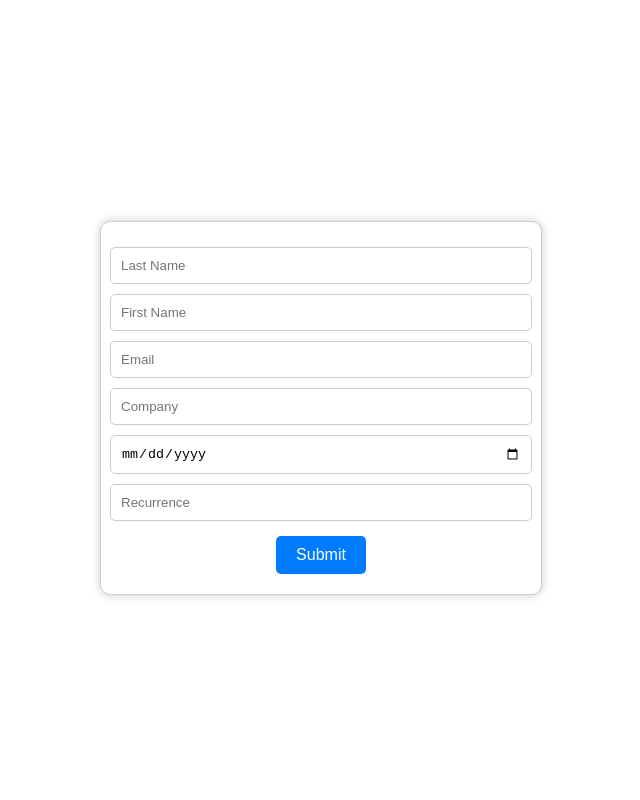
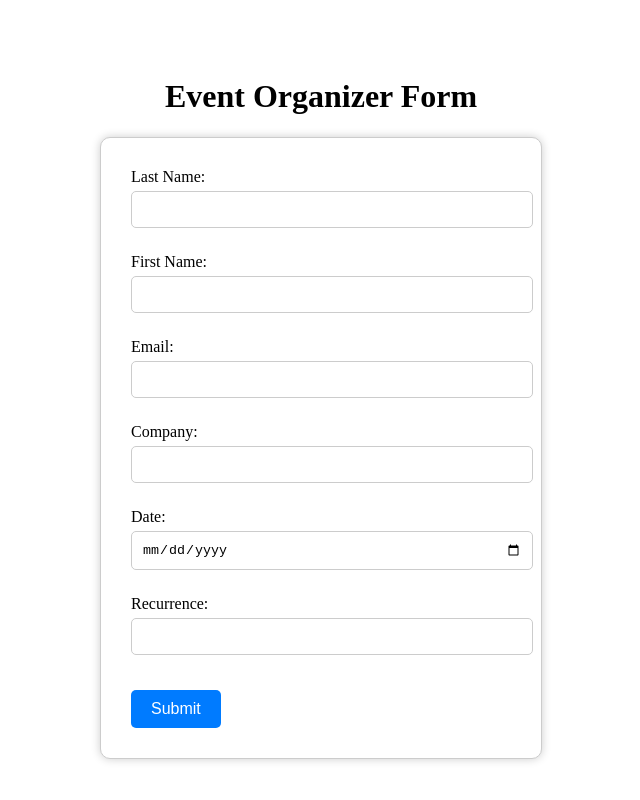
Before and after one commit to cfgdelaware23/Team-6, a Next.js app in the folder acb/: page /eventOrganizer in a window 1280 px wide. Shown: the top 800 px of the page, without its empty margins (319-959 px from the left). Built offline with nearby package versions, Linux system fonts and the light colour scheme.

Commit message:
minor changes to event organizer form

```diff
--- a/acb/components/eventOrganizerForm.jsx
+++ b/acb/components/eventOrganizerForm.jsx
@@ -1,45 +1,4 @@
 import React, { useState } from 'react';
-import styled from 'styled-components';
-
-const FormContainer = styled.div`
-  display: flex;
-  justify-content: center;
-  align-items: center;
-  height: 100vh;
-`;
-
-const StyledForm = styled.form`
-  display: flex;
-  flex-direction: column;
-  align-items: center;
-  padding: 20px;
-  border: 1px solid #ccc;
-  border-radius: 10px;
-  box-shadow: 0px 0px 10px rgba(0, 0, 0, 0.2);
-  background-color: #fff;
-  max-width: 400px;
-  width: 100%;
-`;
-
-const StyledInput = styled.input`
-  width: 100%;
-  padding: 10px;
-  margin: 5px 0;
-  border: 1px solid #ccc;
-  border-radius: 5px;
-  outline: none;
-`;
-
-const StyledButton = styled.button`
-  padding: 10px 20px;
-  background-color: #007bff;
-  color: #fff;
-  border: none;
-  border-radius: 5px;
-  cursor: pointer;
-  font-size: 16px;
-  margin-top: 10px;
-`;
 
 const EventOrganizerForm = () => {
   const [lastName, setLastName] = useState('');
@@ -51,55 +10,134 @@ const EventOrganizerForm = () => {
 
   const handleSubmit = (e) => {
     e.preventDefault();
-    // logic
+    // Logic to handle form submission
     console.log('Form submitted');
   };
 
+  const containerStyle = {
+    display: 'flex',
+    flexDirection: 'column',
+    alignItems: 'center',
+    justifyContent: 'center',
+    height: '100vh',
+  };
+
+  const formStyle = {
+    display: 'flex',
+    flexDirection: 'column',
+    maxWidth: '400px',
+    width: '100%',
+    padding: '20px',
+    border: '1px solid #ccc',
+    borderRadius: '10px',
+    boxShadow: '0px 0px 10px rgba(0, 0, 0, 0.2)',
+    backgroundColor: '#fff',
+  };
+
+  const inputStyle = {
+    width: '100%',
+    padding: '10px',
+    margin: '5px 0',
+    border: '1px solid #ccc',
+    borderRadius: '5px',
+    outline: 'none',
+  };
+
+  const buttonStyle = {
+    padding: '10px 20px',
+    backgroundColor: '#007bff',
+    color: '#fff',
+    border: 'none',
+    borderRadius: '5px',
+    cursor: 'pointer',
+    fontSize: '16px',
+    marginTop: '10px',
+  };
+
+  const formGroupStyle = {
+    margin: '10px',
+  };
+
   return (
-    <FormContainer>
-      <StyledForm onSubmit={handleSubmit}>
-        <StyledInput
+    <div style={containerStyle}>
+      <h1>Event Organizer Form</h1>
+      <form onSubmit={handleSubmit} style={formStyle}>
+        <div style={formGroupStyle}>
+          <label htmlFor="lastName">Last Name:</label>
+          <input
             type="text"
-          placeholder="Last Name"
+            id="lastName"
+            name="lastName"
             value={lastName}
             onChange={(e) => setLastName(e.target.value)}
+            style={inputStyle}
             required
           />
-        <StyledInput
+        </div>
+        <div style={formGroupStyle}>
+          <label htmlFor="firstName">First Name:</label>
+          <input
             type="text"
-          placeholder="First Name"
+            id="firstName"
+            name="firstName"
             value={firstName}
             onChange={(e) => setFirstName(e.target.value)}
+            style={inputStyle}
             required
           />
-        <StyledInput
+        </div>
+        <div style={formGroupStyle}>
+          <label htmlFor="email">Email:</label>
+          <input
             type="email"
-          placeholder="Email"
+            id="email"
+            name="email"
             value={email}
             onChange={(e) => setEmail(e.target.value)}
+            style={inputStyle}
             required
           />
-        <StyledInput
+        </div>
+        <div style={formGroupStyle}>
+          <label htmlFor="company">Company:</label>
+          <input
             type="text"
-          placeholder="Company"
+            id="company"
+            name="company"
             value={company}
             onChange={(e) => setCompany(e.target.value)}
+            style={inputStyle}
           />
-        <StyledInput
+        </div>
+        <div style={formGroupStyle}>
+          <label htmlFor="date">Date:</label>
+          <input
             type="date"
-          placeholder="Date"
+            id="date"
+            name="date"
             value={date}
             onChange={(e) => setDate(e.target.value)}
+            style={inputStyle}
           />
-        <StyledInput
+        </div>
+        <div style={formGroupStyle}>
+          <label htmlFor="recurrence">Recurrence:</label>
+          <input
             type="text"
-          placeholder="Recurrence"
+            id="recurrence"
+            name="recurrence"
             value={recurrence}
             onChange={(e) => setRecurrence(e.target.value)}
+            style={inputStyle}
           />
-        <StyledButton type="submit">Submit</StyledButton>
-      </StyledForm>
-    </FormContainer>
+        </div>
+        <div style={formGroupStyle}>
+          <button type="submit" style={buttonStyle}>
+            Submit
+          </button>
+        </div>
+      </form>
+    </div>
   );
 };
 
```
Lines whose indentation alone changed are shown as unchanged.
